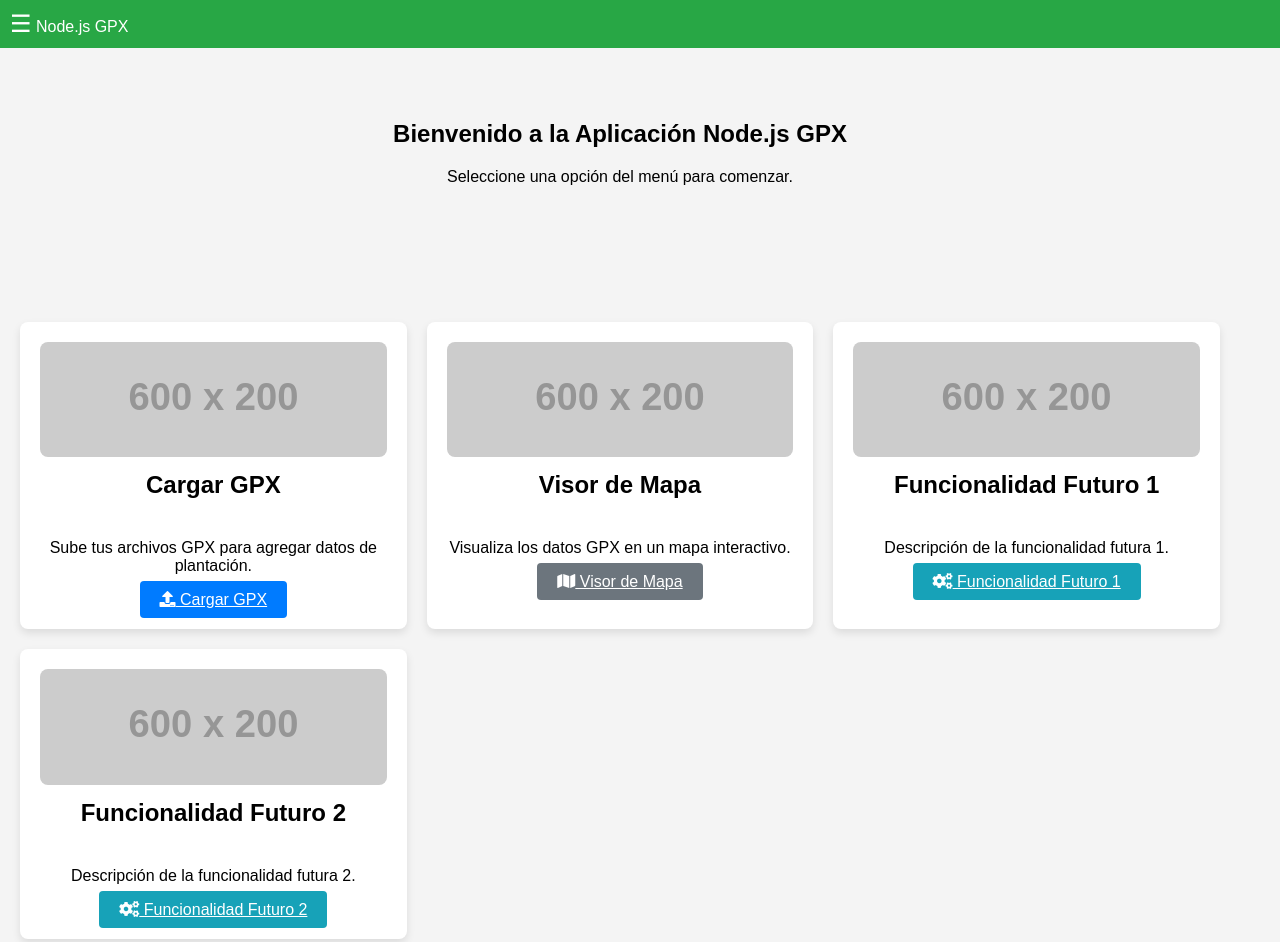
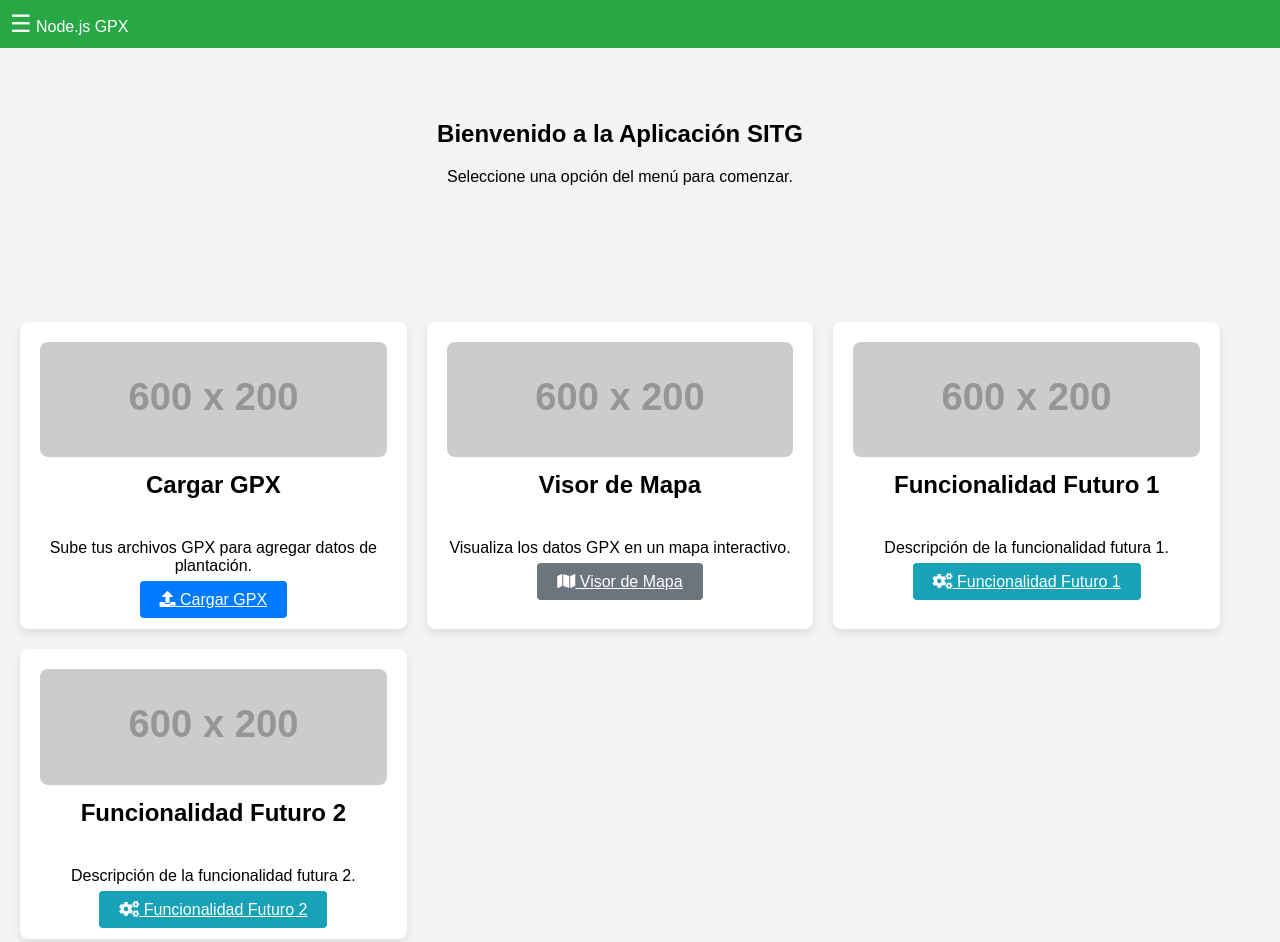
Before and after one commit to ebatista82/nodejs-gpx-app-main, a website: page public/index.html in a window 1280 px wide. Shown: the top 942 px of the page. Drawn offline with Linux system fonts and the light colour scheme; placeholder pictures from the web are drawn by us.

Commit message:
Poligono

```diff
--- a/public/index.html
+++ b/public/index.html
@@ -45,7 +45,7 @@
 
     <!-- Encabezado -->
     <section class="container">
-        <h1 class="text-center">Bienvenido a la Aplicación Node.js GPX</h1>
+        <h1 class="text-center">Bienvenido a la Aplicación SITG </h1>
         <p class="text-center">Seleccione una opción del menú para comenzar.</p>
     </section>
 
```
Also changed, not shown: README.md.
